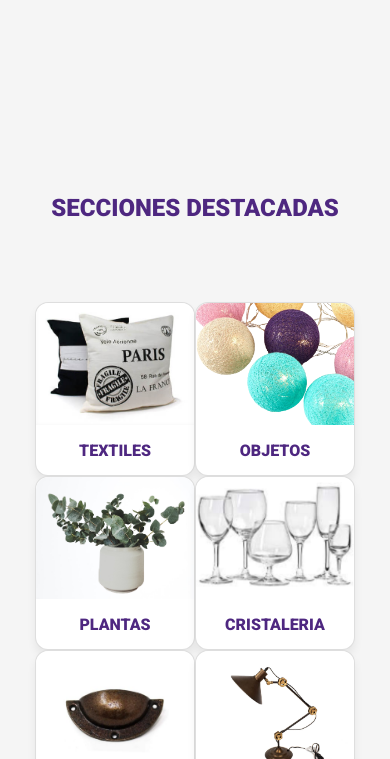
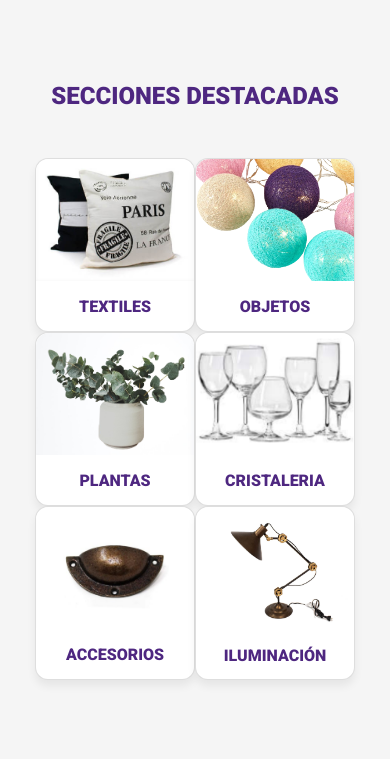
Before and after one commit to crisbarrios1/decohome, a plain HTML site: page index.html in a window 390 px wide. Shown: the part 341-1100 px from the top of the page. Drawn offline with Linux system fonts and the light colour scheme.

Commit message:
Corrección padding título

```diff
--- a/style.css
+++ b/style.css
@@ -577,6 +577,12 @@ margin-bottom: 7em;
             font-size: 2em;
         }
 
+        .container-txtSecciones{
+            margin-top: 0;
+            padding: 5em 0 3em 0;
+            text-align: center;
+        }
+
         .container-txtSecciones h2{
             font-size: 1.5em;
         }
```
